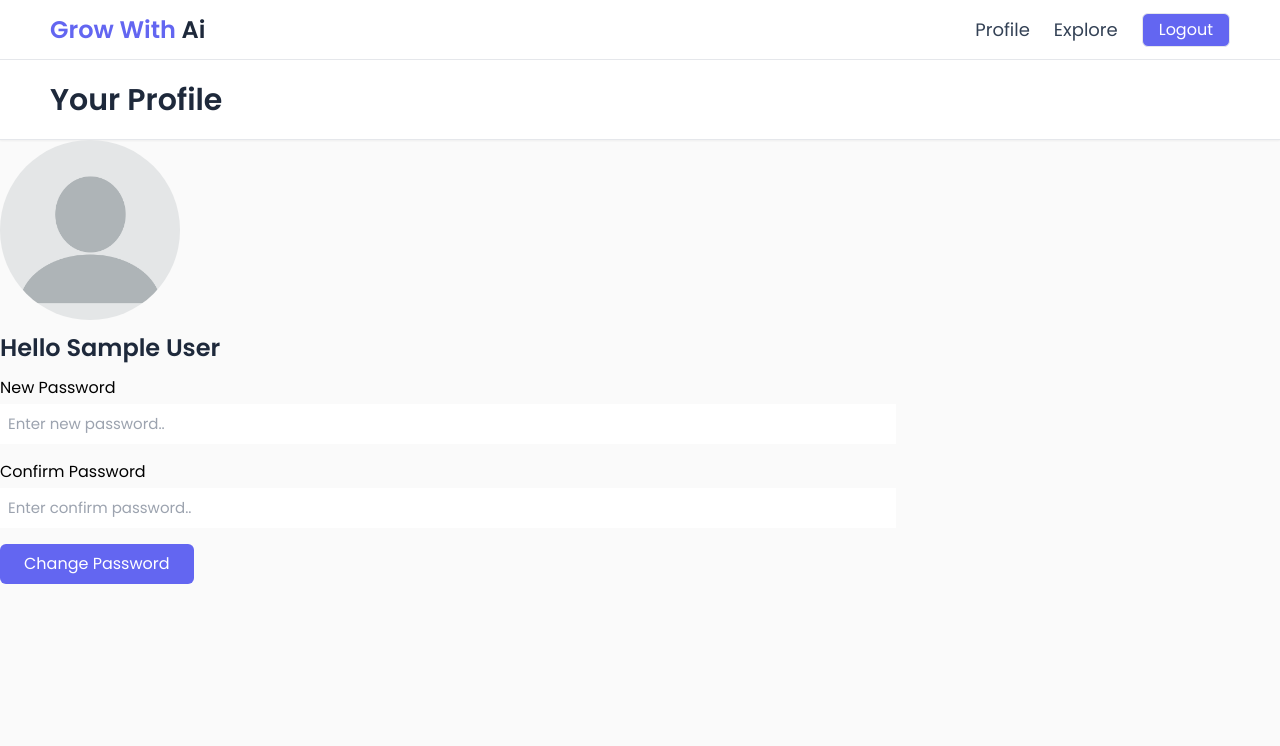
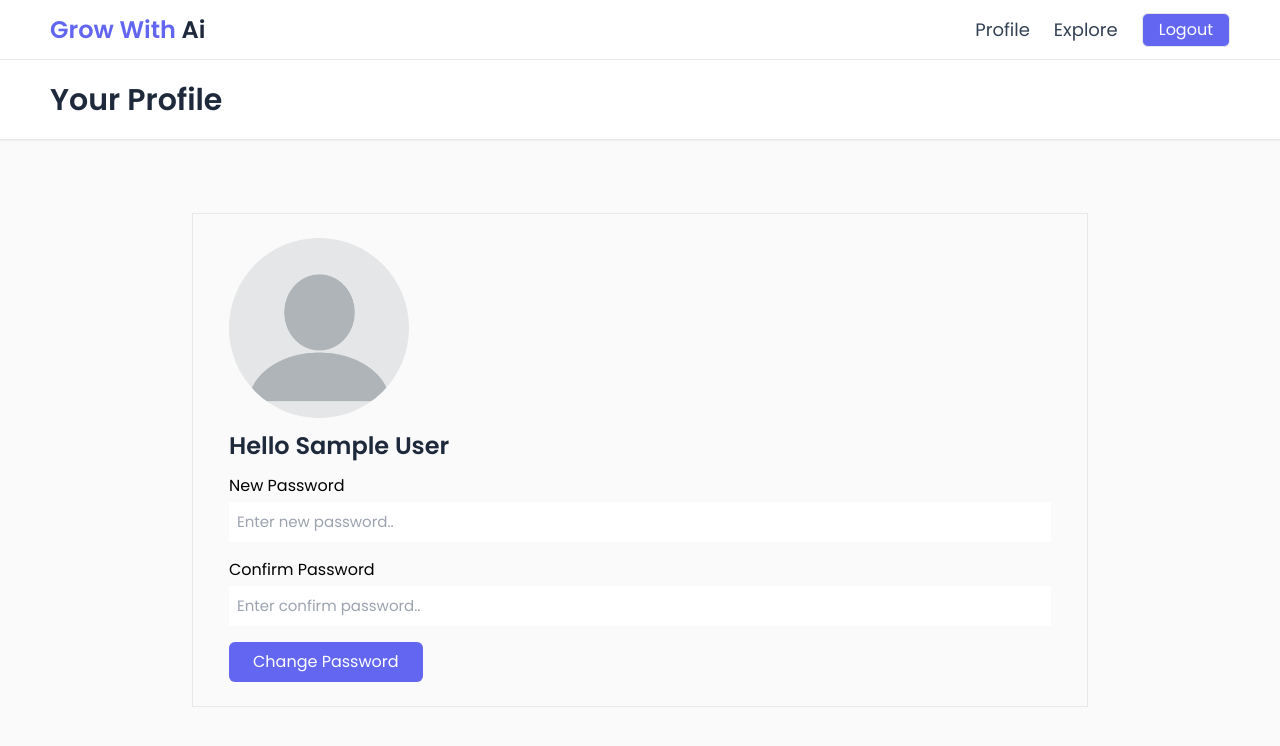
Before and after one commit to Md-Zainulabdin/Next-Auth-MongoDB, a Next.js app: page /Profile in a window 1280 px wide. Shown: the top 746 px of the page. Built offline with nearby package versions, Linux system fonts and the light colour scheme; no server answers; sample sign-in values are in the browser's storage.

Commit message:
update profile page

```diff
--- a/src/app/(guest_route)/auth/login/page.jsx
+++ b/src/app/(guest_route)/auth/login/page.jsx
@@ -9,8 +9,7 @@ const SignUpPage = () => {
   const [email, setEmail] = useState("");
   const [password, setPassword] = useState("");
 
-  const onSignIn = async (e) => {
-    e.preventDefault();
+  const onSignIn = async () => {
     if (!email && !password) return;
 
     try {
--- a/src/app/(private_route)/Profile/page.jsx
+++ b/src/app/(private_route)/Profile/page.jsx
@@ -1,14 +1,16 @@
-import Header from '@/app/components/Header/page'
-import ProfileCard from '@/app/components/ProfileCard/page'
-import React from 'react'
+import Header from "@/app/components/Header/page";
+import ProfileCard from "@/app/components/ProfileCard/page";
+import React from "react";
 
 const ProfilePage = () => {
   return (
-    <div className='w-full h-screen'>
-      <Header value={'Your Profile'}/>
-      <ProfileCard/>
+    <div className="w-full h-[80vh]">
+      <Header value={"Your Profile"} />
+      <div className="w-full h-full flex justify-center items-center">
+        <ProfileCard />
+      </div>
     </div>
-  )
-}
+  );
+};
 
-export default ProfilePage
+export default ProfilePage;
--- a/src/app/api/EditPassword/route.js
+++ b/src/app/api/EditPassword/route.js
@@ -6,10 +6,11 @@ import { NextResponse } from "next/server";
 export const POST = async (req) => {
     try {
         const { email, password } = await req.json();
-        const hashedPassword = await hash(password, 10)
+        const hashedPassword = await hash(password, 10);
         await connectMongoDB();
         let user = await User.find({ email });
-        console.log("user", user);
+        const update = user[0].update({password: hashedPassword});
+        console.log(update);
 
         return NextResponse.json({
             message: "Password Updated"
--- a/src/app/components/ProfileCard/page.jsx
+++ b/src/app/components/ProfileCard/page.jsx
@@ -9,8 +9,7 @@ const ProfileCard = () => {
   const [password, setPassword] = useState("");
   const [confirmPassword, setConfirmPassword] = useState("");
 
-  const handleSubmit = async (e) => {
-    e.preventDefault();
+  const handleSubmit = async () => {
     const email = session?.user?.email;
 
     if (password !== confirmPassword) alert("Not Matched");
@@ -25,17 +24,16 @@ const ProfileCard = () => {
         },
         body: JSON.stringify({
           email,
+          password
         }),
       });
-
-        console.log("res", res.ok);
     } catch (error) {
       console.log("Error", error);
     }
   };
   return (
-    <div className="w-full md:w-[70%] h-full">
-      <div className="w-full h-full flex flex-col gap-3">
+    <div className="w-full md:w-[70%] border p-6">
+      <div className="w-full h-full flex flex-col gap-3 px-3">
         <div className="image-box">
           <Image
             src={"/profile.webp"}
@@ -54,7 +52,7 @@ const ProfileCard = () => {
         </div>
 
         <div className="change-password">
-          <form onSubmit={handleSubmit} className="flex gap-4 flex-col">
+          <form action={handleSubmit} className="flex gap-4 flex-col">
             <div className="flex flex-col gap-1">
               <label htmlFor="New Password">New Password</label>
               <input
```
